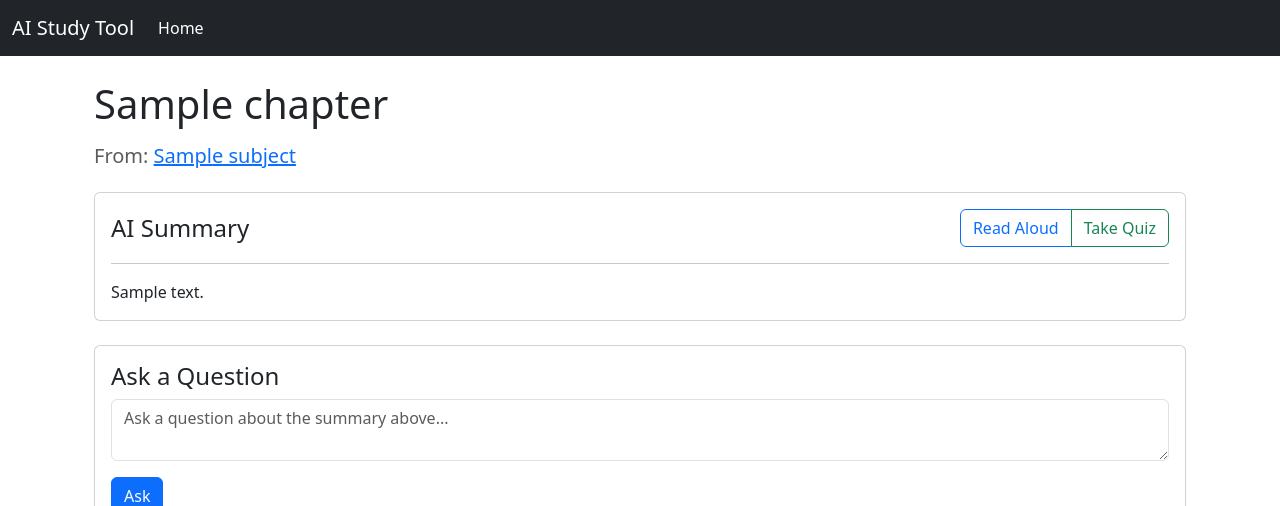
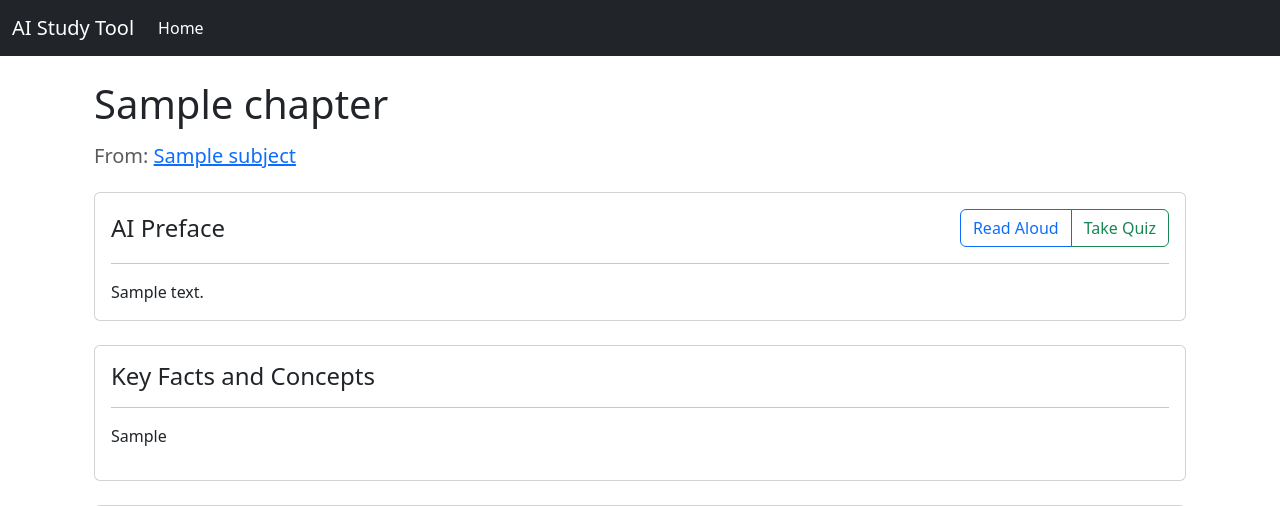
Before and after one commit to vineeth4tvm/Clario, a Flask app: page /subject/1/chapter/1 in a window 1280 px wide. Shown: the top 506 px of the page. Run offline with Flask 3, Linux system fonts and the light colour scheme; tables that the repository leaves empty hold one stand-in row (values such as "Sample post"); some libraries are stand-ins or nearby versions.

Commit message:
Rscripts still dont work. But Chapters now are more explanative

````diff
--- a/ai_service.py
+++ b/ai_service.py
@@ -69,9 +69,11 @@ def process_pdf_and_extract_chapters(file_path: str, subject_name: str) -> dict:
         return {"error": "Cannot process PDF. Gemini API key is not configured or models unavailable."}
     try:
         uploaded_file = genai.upload_file(path=file_path, display_name=subject_name)
-        prompt_template = _load_prompt('pdf_extraction.txt')
+        prompt_template = _load_prompt('chapter_generation.txt')
         prompt = prompt_template.format(subject_name=subject_name)
+
         response = pro_model.generate_content([prompt, uploaded_file])
+
         cleaned_json = response.text.strip().replace("```json", "").replace("```", "").strip()
         return json.loads(cleaned_json)
     except Exception as e:
--- a/app.py
+++ b/app.py
@@ -5,6 +5,7 @@ from werkzeug.utils import secure_filename
 from models import db, Subject, Chapter, ChartIdea
 import ai_service
 import r_service
+from markdown_it import MarkdownIt
 
 def create_app():
     """
@@ -62,7 +63,13 @@ def create_app():
             session.pop('last_answer', None)
         session['qna_chapter_id'] = chapter_id
 
-        return render_template('chapter.html', subject_id=subject_id, chapter=chapter)
+        # Render Markdown for the 'facts' section
+        md = MarkdownIt()
+        # The AI is sometimes returning literal '\n' characters, so we replace them.
+        facts_markdown = chapter.facts.replace('\\n', '\n') if chapter.facts else ""
+        facts_html = md.render(facts_markdown) if facts_markdown else ""
+
+        return render_template('chapter.html', subject_id=subject_id, chapter=chapter, facts_html=facts_html)
 
     # =========================================================================
     # --- Admin and Processing Routes ---
@@ -98,10 +105,15 @@ def create_app():
                         db.session.add(new_subject)
 
                         for ch_data in processed_data.get('chapters', []):
-                            new_chapter = Chapter(title=ch_data.get('title'), summary=ch_data.get('summary'), subject=new_subject)
+                            new_chapter = Chapter(
+                                title=ch_data.get('title'),
+                                summary=ch_data.get('preface'),  # 'summary' in db now stores the preface
+                                facts=ch_data.get('facts'),      # New field for detailed facts
+                                subject=new_subject
+                            )
                             db.session.add(new_chapter)
-                            for idea_text in ch_data.get('chart_ideas', []):
-                                db.session.add(ChartIdea(idea_text=idea_text, chapter=new_chapter))
+                            # The new prompt doesn't generate chart ideas, so this loop is no longer needed.
+                            # If chart ideas were to be re-introduced, the prompt and this section would need updating.
                     db.session.commit()
                     flash('Successfully processed PDF and created new subject!', 'success')
                     return redirect(url_for('view_subject', subject_id=new_subject.id))
--- a/models.py
+++ b/models.py
@@ -27,7 +27,8 @@ class Chapter(db.Model):
     __tablename__ = 'chapter'
     id = db.Column(db.Integer, primary_key=True)
     title = db.Column(db.String(200), nullable=False)
-    summary = db.Column(db.Text, nullable=False)
+    summary = db.Column(db.Text, nullable=False, comment="Stores the 'preface' or high-level summary of the chapter.")
+    facts = db.Column(db.Text, nullable=True, comment="Stores the detailed, bullet-pointed facts from the chapter, likely in Markdown format.")
 
     # Stores the relative path to a generated chart image (e.g., 'charts/some-uuid.png').
     chart_path = db.Column(db.String(200), nullable=True)
--- a/templates/chapter.html
+++ b/templates/chapter.html
@@ -25,7 +25,7 @@
         <div class="card mb-4">
             <div class="card-body">
                 <div class="d-flex justify-content-between align-items-center">
-                    <h4 class="card-title mb-0">AI Summary</h4>
+                    <h4 class="card-title mb-0">AI Preface</h4>
                     <div class="btn-group" role="group">
                         <button id="read-aloud-btn" class="btn btn-outline-primary">Read Aloud</button>
                         <button id="pause-aloud-btn" class="btn btn-outline-secondary" style="display: none;">Pause</button>
@@ -39,6 +39,19 @@
                 </div>
             </div>
         </div>
+
+        <!-- Key Facts and Concepts Section -->
+        {% if chapter.facts %}
+        <div class="card mb-4">
+            <div class="card-body">
+                <h4 class="card-title">Key Facts and Concepts</h4>
+                <hr>
+                <div class="markdown-content">
+                    {{ facts_html | safe }}
+                </div>
+            </div>
+        </div>
+        {% endif %}
 
         <!-- Q&A Section -->
         <div class="card mb-4">
@@ -57,24 +70,11 @@
         </div>
 
         <!-- Chart Section -->
-        {% if chapter.chart_path or chapter.chart_ideas %}
+        {% if chapter.chart_path %}
         <div class="card mb-4">
             <div class="card-body">
                 <h4 class="card-title">Visualizations</h4>
                 {% if chapter.chart_path %}<img src="{{ url_for('static', filename=chapter.chart_path) }}" class="img-fluid rounded" alt="Generated Chart for {{ chapter.title }}">{% endif %}
-                {% if chapter.chart_ideas %}
-                    <p class="mt-3">Chart Ideas:</p>
-                    <ul class="list-group">
-                        {% for idea in chapter.chart_ideas %}
-                            <li class="list-group-item d-flex justify-content-between align-items-center">
-                                {{ idea.idea_text }}
-                                <form action="{{ url_for('generate_chart', idea_id=idea.id) }}" method="post" class="ms-2">
-                                    <button type="submit" class="btn btn-sm btn-outline-primary {% if idea.is_generated %}disabled{% endif %}">{% if idea.is_generated %}Generated{% else %}Generate{% endif %}</button>
-                                </form>
-                            </li>
-                        {% endfor %}
-                    </ul>
-                {% endif %}
             </div>
         </div>
         {% endif %}
````
Also changed, not shown: prompts/chapter_generation.txt (added, +36 -0 lines).
